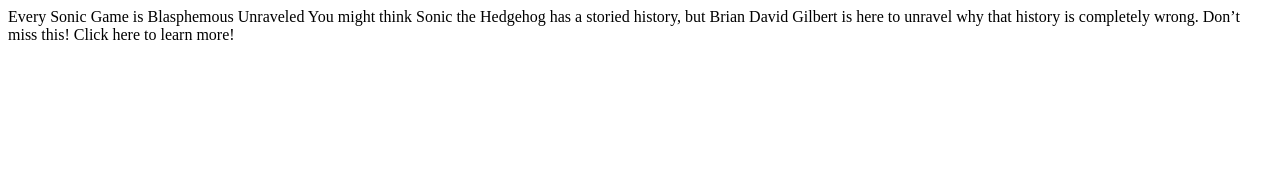
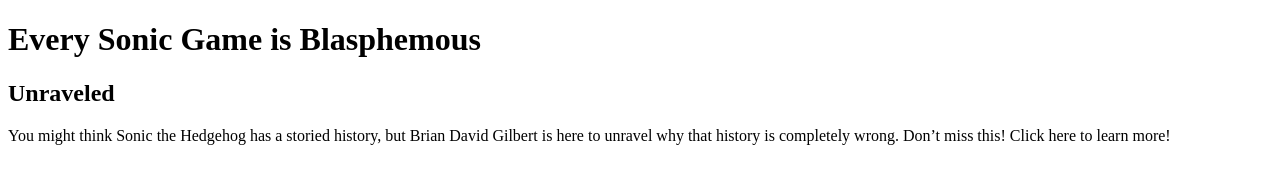
Before and after one commit to kristianmartinez016/hw2, a plain HTML site: page index.html in a window 1280 px wide. Drawn offline with Linux system fonts and the light colour scheme.

Commit message:
added h1, h2, and p

```diff
--- a/index.html
+++ b/index.html
@@ -2,14 +2,14 @@
 <html lang="en">
   <body>
     <!-- wrap the line below in h1 opening and closing tags -->
-      Every Sonic Game is Blasphemous
+      <h1>Every Sonic Game is Blasphemous</h1>
     <!-- wrap the line below in h2 opening and closing tags -->
-      Unraveled
+      <h2>Unraveled</h2>
     <!-- wrap lines 9 through 13 below in paragraph (<p>) opening and closing tags.-->
-      You might think Sonic the Hedgehog has a storied history,
+      <p>You might think Sonic the Hedgehog has a storied history,
       but Brian David Gilbert is here to unravel why that history
       is completely wrong. Don’t miss this!
     <!-- add a line break at the start of this line -->
-      Click here to learn more!
+      Click here to learn more!</p>
   </body>
 </html>
```
